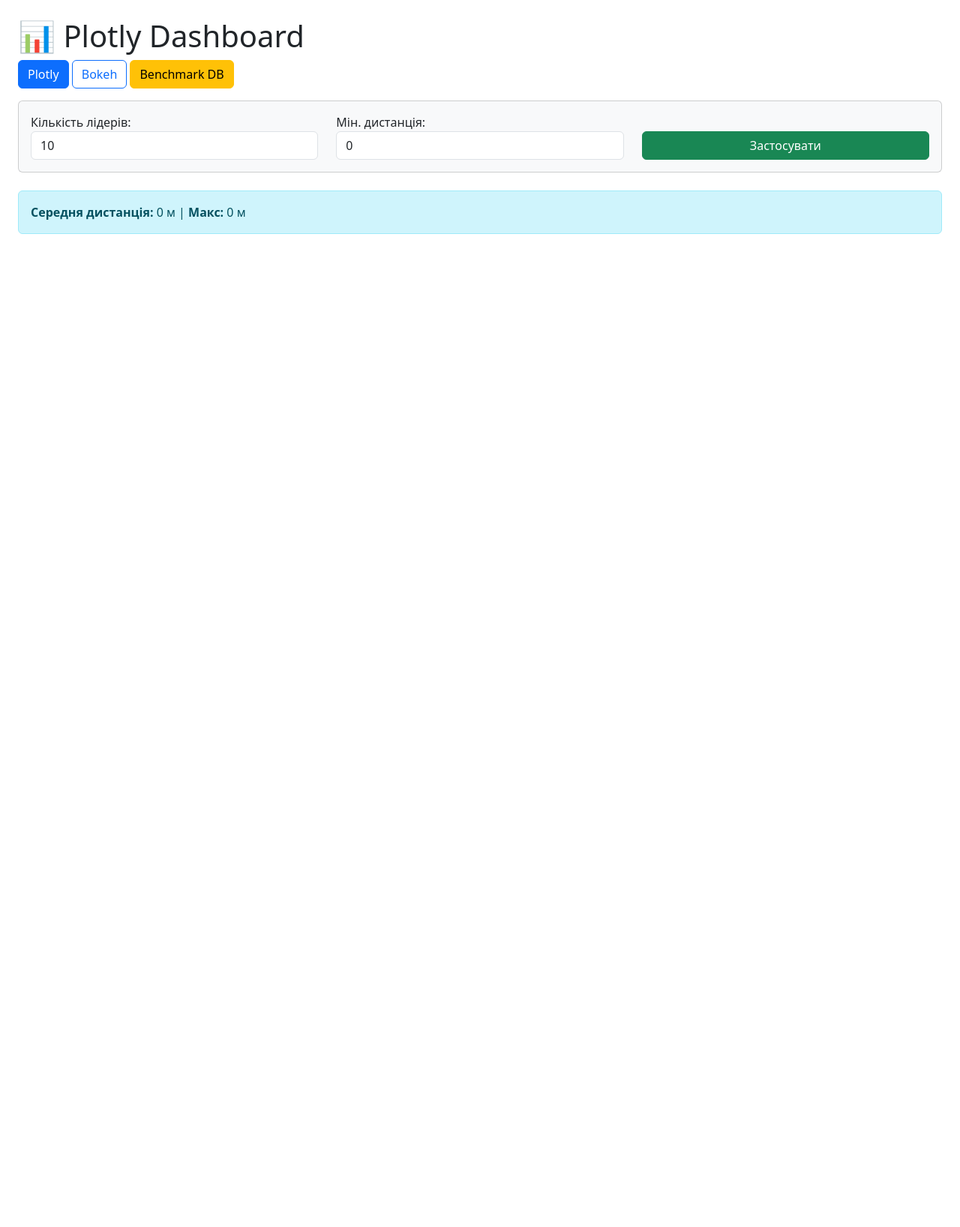
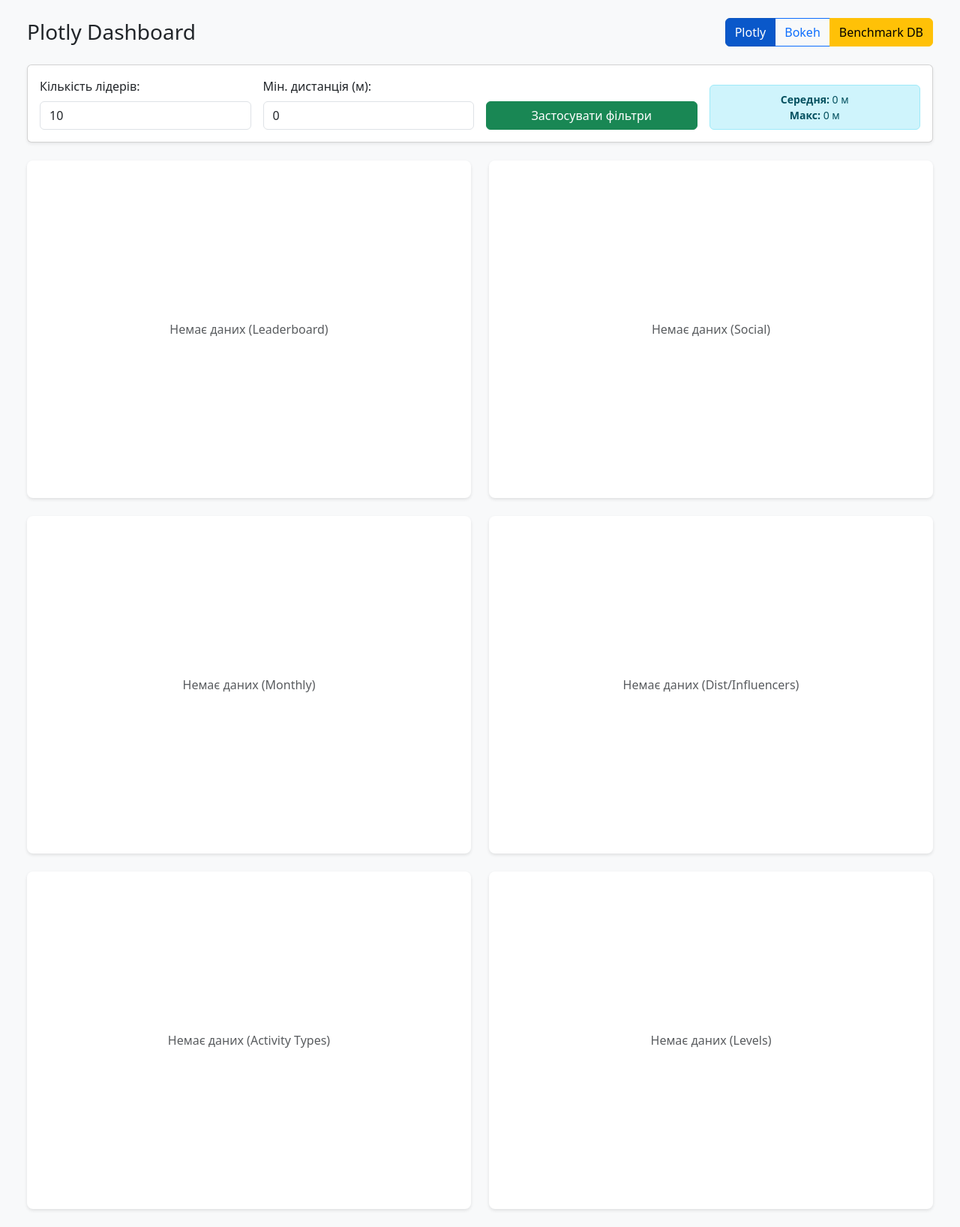
Before and after one commit to taras-ivanyk/Lab4, a Django app: page /dashboard/ in a window 1280 px wide. Shown: the whole page at 75% size. Before the commit the page ends 312 px from the top, so only its background shows below. Run offline with Django 4.2, Linux system fonts and the light colour scheme; data that the repository does not hold is empty.

Commit message:
Add changes

```diff
--- a/lab_3_3/activities/templates/activities/dashboard_benchmark.html
+++ b/lab_3_3/activities/templates/activities/dashboard_benchmark.html
@@ -8,7 +8,7 @@
 <body class="p-4 bg-light">
     <div class="container">
         <div class="d-flex justify-content-between align-items-center mb-4">
-            <h1>🚀 Аналіз продуктивності БД (Multithreading)</h1>
+            <h1>Аналіз продуктивності БД</h1>
             <a href="?mode=plotly" class="btn btn-outline-secondary">← Назад до дашборду</a>
         </div>
 
--- a/lab_3_3/activities/templates/activities/dashboard_plotly.html
+++ b/lab_3_3/activities/templates/activities/dashboard_plotly.html
@@ -4,43 +4,116 @@
     <meta charset="UTF-8">
     <title>Plotly Dashboard</title>
     <link href="https://cdn.jsdelivr.net/npm/bootstrap@5.3.0/dist/css/bootstrap.min.css" rel="stylesheet">
+
+    <style>
+        body { background-color: #f8f9fa; }
+        .chart-card {
+            background: white;
+            border-radius: 8px;
+            padding: 15px;
+            box-shadow: 0 2px 4px rgba(0,0,0,0.1);
+            height: 100%; /* Однаковий розмір карток */
+            min-height: 450px; /* Мінімальна висота для Plotly */
+        }
+    </style>
 </head>
 <body class="p-4">
-    <h1>📊 Plotly Dashboard</h1>
-
-    <div class="mb-3">
-    <a href="?mode=plotly" class="btn btn-primary">Plotly</a>
+    <div class="container-fluid">
+        <div class="d-flex justify-content-between align-items-center mb-4">
+            <h1 class="h3 m-0">Plotly Dashboard</h1>
+            <div class="btn-group">
+                <a href="?mode=plotly" class="btn btn-primary active">Plotly</a>
                 <a href="?mode=bokeh" class="btn btn-outline-primary">Bokeh</a>
                 <a href="?mode=benchmark" class="btn btn-warning">Benchmark DB</a>
             </div>
+        </div>
 
-    <form method="get" class="card p-3 mb-4 bg-light">
+        <form method="get" class="card p-3 mb-4 shadow-sm">
             <input type="hidden" name="mode" value="plotly">
-        <div class="row">
-            <div class="col-md-4">
-                <label>Кількість лідерів:</label>
+            <div class="row g-3 align-items-end">
+                <div class="col-md-3">
+                    <label class="form-label">Кількість лідерів:</label>
                     <input type="number" name="top_n" value="{{ current_top_n|default:10 }}" class="form-control">
                 </div>
-            <div class="col-md-4">
-                <label>Мін. дистанція:</label>
-                <input type="number" name="min_dist" value="{{ current_min_dist|default:0 }}" class="form-control">
+                <div class="col-md-3">
+                    <label class="form-label">Мін. дистанція (м):</label>
+                    <input type="number" name="min_dist" value="{{ current_min_dist|default:0 }}" class="form-control" step="1000">
                 </div>
-            <div class="col-md-4 d-flex align-items-end">
-                <button type="submit" class="btn btn-success w-100">Застосувати</button>
+                <div class="col-md-3">
+                     <button type="submit" class="btn btn-success w-100">Застосувати фільтри</button>
+                </div>
+                <div class="col-md-3">
+                    <div class="alert alert-info p-2 m-0 text-center small">
+                        <strong>Середня:</strong> {{ stats.avg_monthly_dist }} м<br>
+                        <strong>Макс:</strong> {{ stats.max_monthly_dist }} м
+                    </div>
                 </div>
             </div>
         </form>
 
-    <div class="alert alert-info">
-        <strong>Середня дистанція:</strong> {{ stats.avg_monthly_dist }} м |
-        <strong>Макс:</strong> {{ stats.max_monthly_dist }} м
+        <div class="row g-4">
+
+            <div class="col-md-6">
+                <div class="chart-card">
+                    {% if charts.leaderboard %}
+                        {{ charts.leaderboard|safe }}
+                    {% else %}
+                        <div class="d-flex align-items-center justify-content-center h-100 text-muted">Немає даних (Leaderboard)</div>
+                    {% endif %}
+                </div>
             </div>
 
-    <div class="row">
-        <div class="col-md-6 mb-4">{{ charts.leaderboard|safe }}</div>
-        <div class="col-md-6 mb-4">{{ charts.social|safe }}</div>
-        <div class="col-md-6 mb-4">{{ charts.monthly|safe }}</div>
-        <div class="col-md-6 mb-4">{{ charts.influencers|safe }}</div>
+            <div class="col-md-6">
+                <div class="chart-card">
+                    {% if charts.social %}
+                        {{ charts.social|safe }}
+                    {% else %}
+                        <div class="d-flex align-items-center justify-content-center h-100 text-muted">Немає даних (Social)</div>
+                    {% endif %}
+                </div>
+            </div>
+
+            <div class="col-md-6">
+                <div class="chart-card">
+                    {% if charts.monthly %}
+                        {{ charts.monthly|safe }}
+                    {% else %}
+                        <div class="d-flex align-items-center justify-content-center h-100 text-muted">Немає даних (Monthly)</div>
+                    {% endif %}
+                </div>
+            </div>
+
+            <div class="col-md-6">
+                <div class="chart-card">
+                    {% if charts.influencers %}
+                        {{ charts.influencers|safe }}
+                    {% else %}
+                        <div class="d-flex align-items-center justify-content-center h-100 text-muted">Немає даних (Dist/Influencers)</div>
+                    {% endif %}
+                </div>
+            </div>
+
+            <div class="col-md-6">
+                <div class="chart-card">
+                    {% if charts.types %}
+                        {{ charts.types|safe }}
+                    {% else %}
+                        <div class="d-flex align-items-center justify-content-center h-100 text-muted">Немає даних (Activity Types)</div>
+                    {% endif %}
+                </div>
+            </div>
+
+            <div class="col-md-6">
+                <div class="chart-card">
+                    {% if charts.levels %}
+                        {{ charts.levels|safe }}
+                    {% else %}
+                         <div class="d-flex align-items-center justify-content-center h-100 text-muted">Немає даних (Levels)</div>
+                    {% endif %}
+                </div>
+            </div>
+
+        </div>
     </div>
 </body>
 </html>
```
Also changed, not shown: lab_3_3/activities/services.py (+94 -39 lines), lab_3_3/activities/templates/activities/dashboard_bokeh.html (+43 -24 lines). Lines whose indentation alone changed are shown as unchanged.
